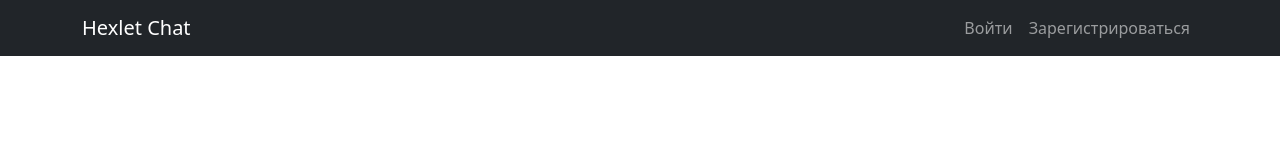
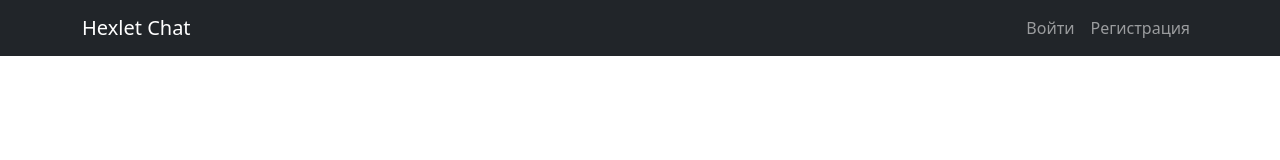
Before and after one commit to DeIndi/frontend-project-12, a React (Create React App) app: page /login in a window 1280 px wide. Shown: the top 160 px of the page. Built offline with nearby package versions, Linux system fonts and the light colour scheme; no server answers.

Commit message:
changed ru locale

```diff
--- a/src/locales/ru.js
+++ b/src/locales/ru.js
@@ -33,7 +33,7 @@ const localeRu = {
     },
     headerNavBar: {
       header: 'Hexlet Chat',
-      register: 'Зарегистрироваться',
+      register: 'Регистрация',
       login: 'Войти',
       logout: 'Выйти',
     },
@@ -41,7 +41,7 @@ const localeRu = {
       matchingProblem: 'Неверные имя пользователя или пароль',
     },
     signUp: {
-      register: 'Зарегистрироваться',
+      register: 'Регистрация',
       close: 'Закрыть',
     },
     errors: {
```
